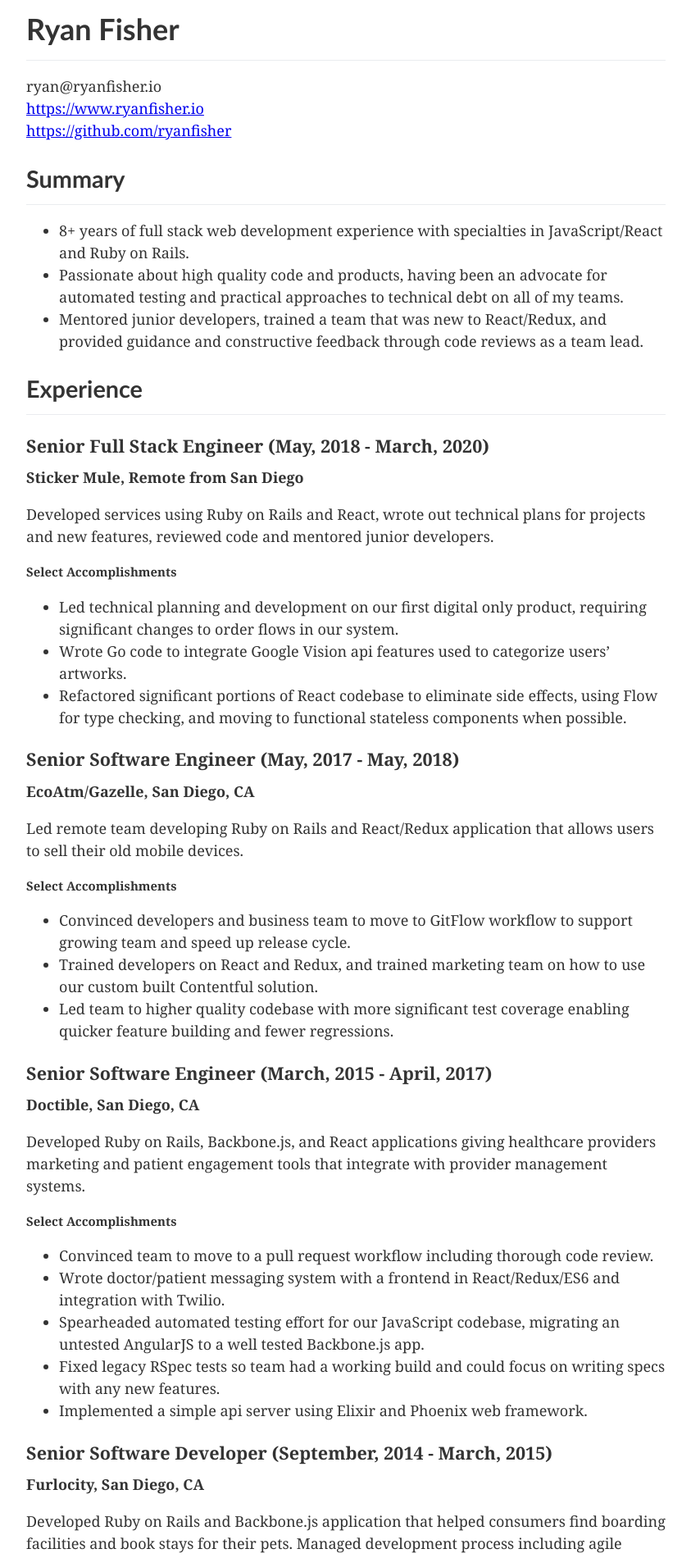
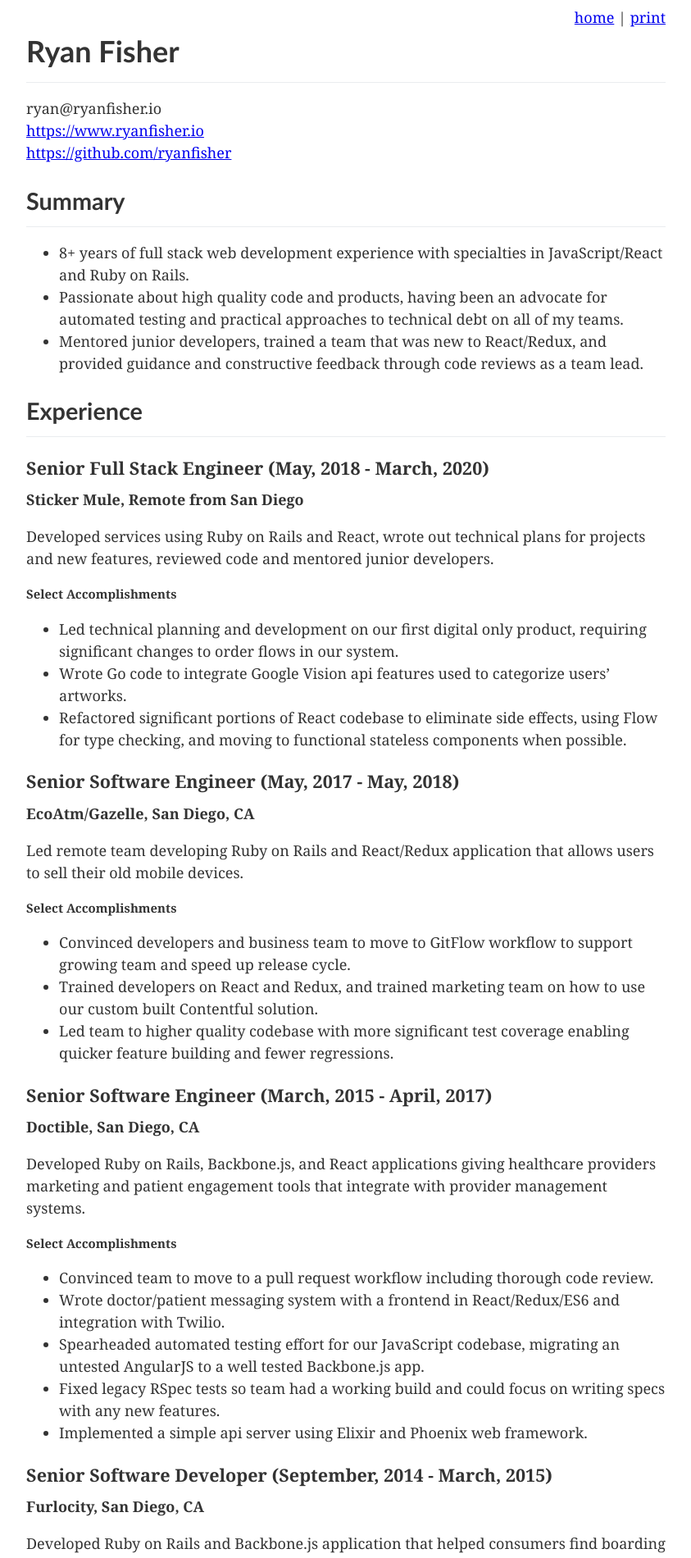
Before and after one commit to ryanfisher/ryanfisher.io, a Jekyll site: the page built from resume.md, in a window 1280 px wide. Shown: the top 1900 px of the page at 82% size, without its empty margins (218-1061 px from the left). Built offline with Jekyll 4.4.1, drawn with Linux system fonts in a browser that asks for light colours.

Commit message:
Add navigation to resume

```diff
--- a/_layouts/resume.html
+++ b/_layouts/resume.html
@@ -23,9 +23,20 @@
         color: #0000EE;
       }
 
+      @media screen {
+        .resume-nav {
+          display: block;
+          float: right;
+        }
+      }
+
       @media print {
         body {
           font-size: 12px;
+        }
+
+        .resume-nav {
+          display: none;
         }
       }
     </style>
@@ -35,6 +46,10 @@
   </head>
   <body>
     <div class="container">
+      <nav class="resume-nav">
+        <a href="/">home</a> |
+        <a href="javascript:window.print()">print</a>
+      </nav>
       {{ content }}
     </div>
   </body>
```
